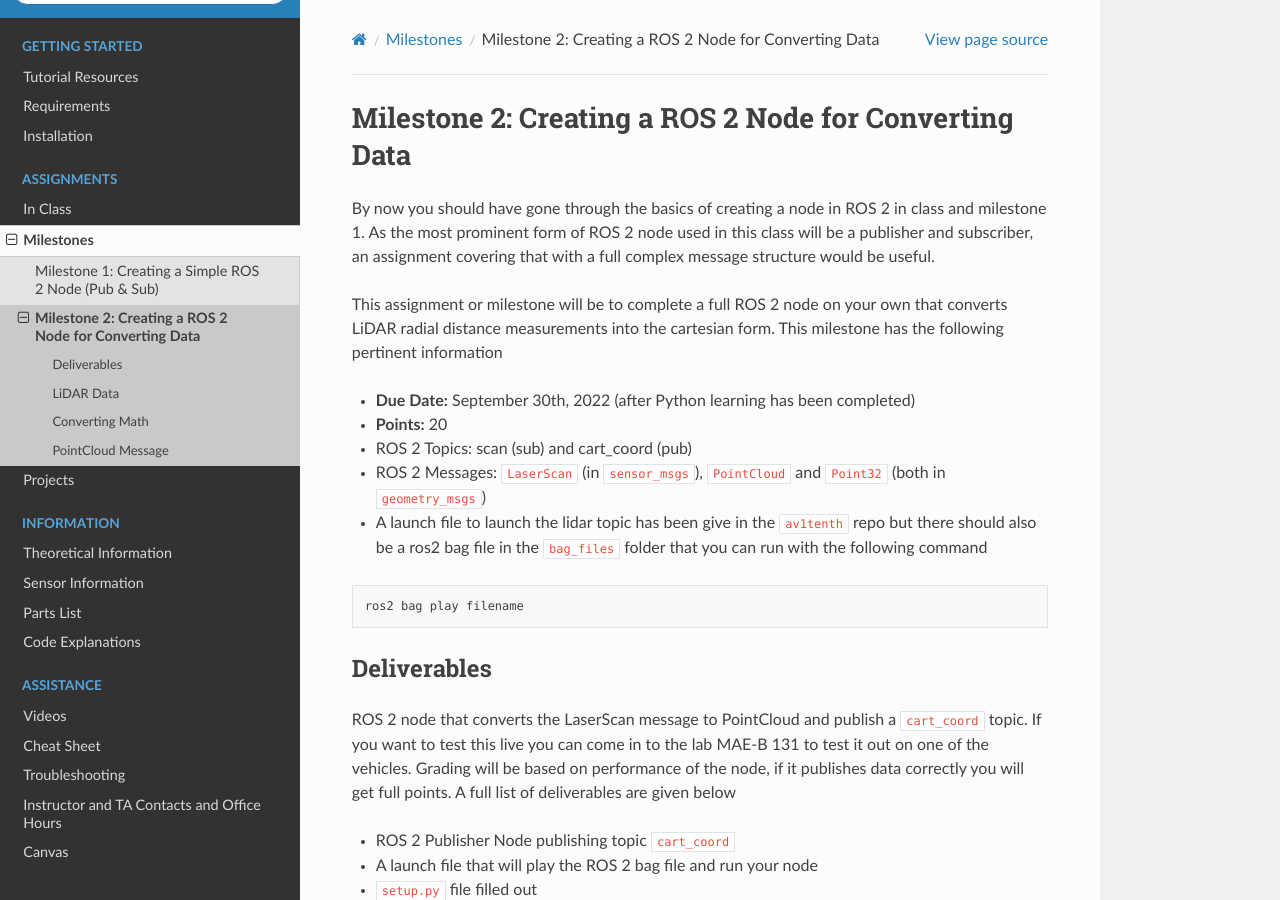
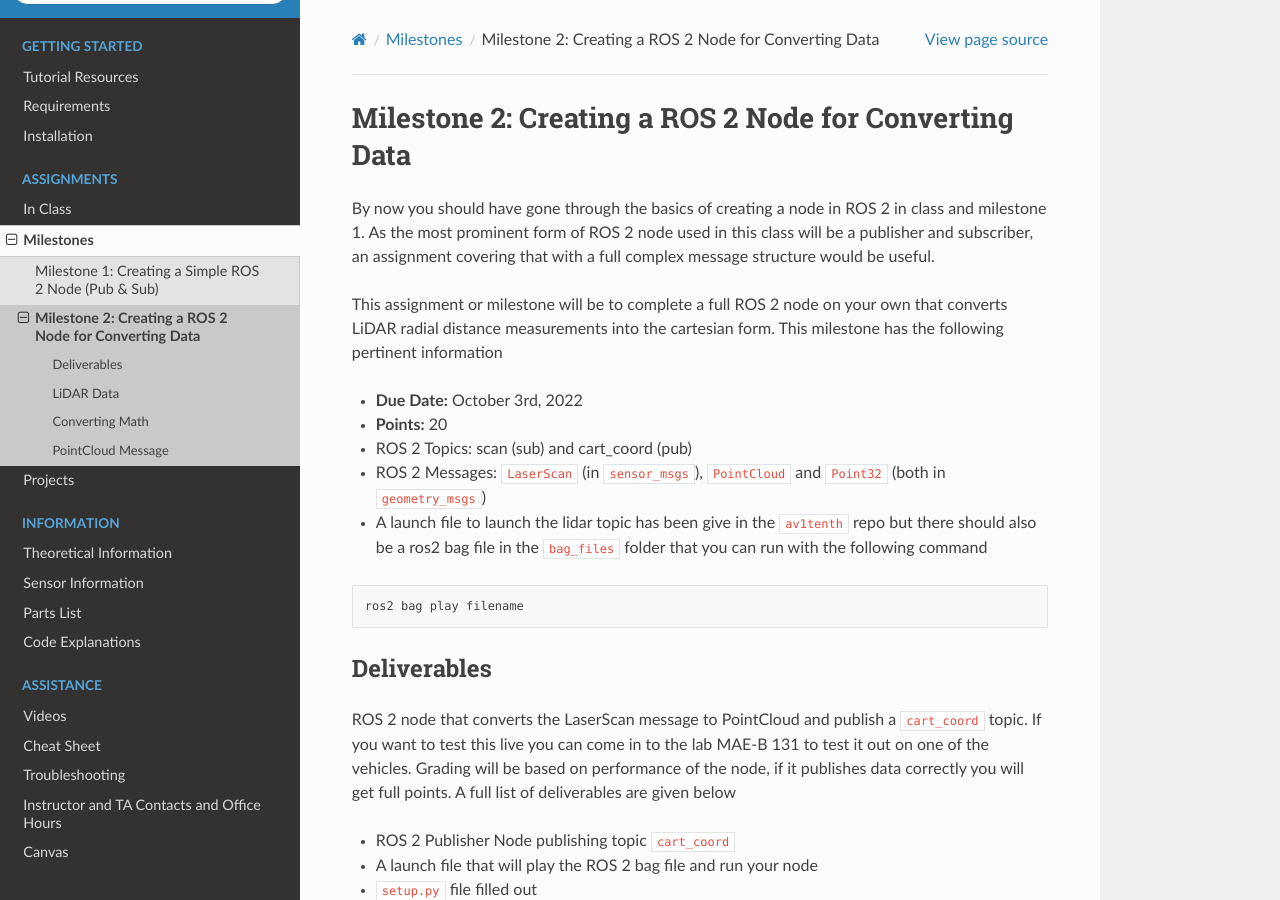
Before and after one commit to av-mae-uf/av1tenth-docs, a Sphinx documentation site: the page built from docs/assignments/milestones/milestone2.rst, in a window 1280 px wide and 900 px high. Built offline with Sphinx 7.4.7 and the Read the Docs theme 2.0.0, drawn with Linux system fonts in a browser that asks for light colours.

Commit message:
Update due date for milestone 2

```diff
--- a/docs/assignments/milestones/milestone2.rst
+++ b/docs/assignments/milestones/milestone2.rst
@@ -6,7 +6,7 @@ an assignment covering that with a full complex message structure would be usefu
 
 This assignment or milestone will be to complete a full ROS 2 node on your own that converts LiDAR radial distance measurements into the cartesian form. This milestone has the following pertinent information
 
-* **Due Date:** September 30th, 2022 (after Python learning has been completed)
+* **Due Date:** October 3rd, 2022
 * **Points:** 20
 * ROS 2 Topics: scan (sub) and cart_coord (pub)
 * ROS 2 Messages: ``LaserScan`` (in ``sensor_msgs``), ``PointCloud`` and ``Point32`` (both in ``geometry_msgs``)
```
